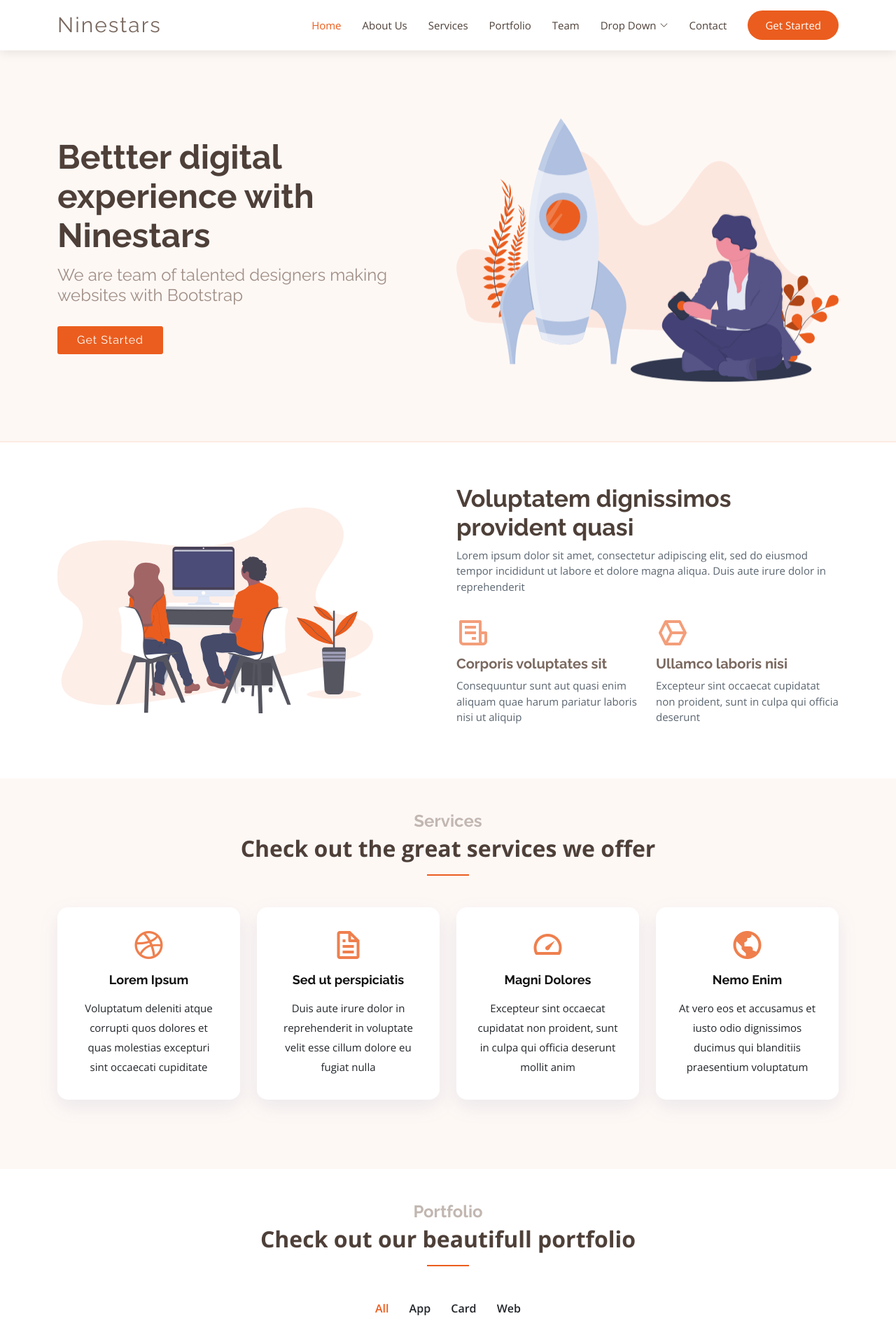
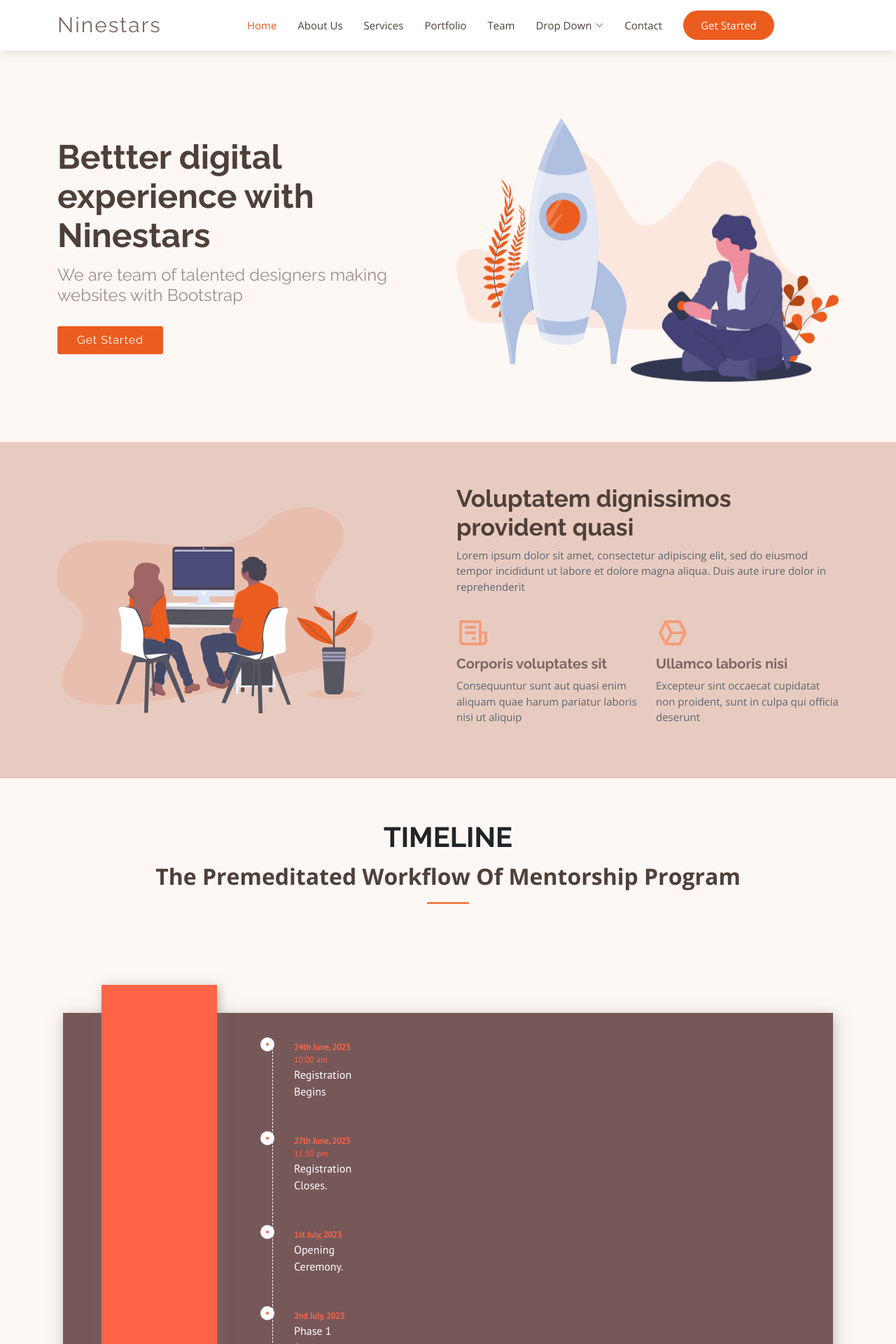
Before and after one commit to techhub-community/csoc_platform, a Django app: template templates/index.html in a window 1280 px wide. Shown: the top 1920 px of the page at 70% size. Run offline with Django 3.2, Linux system fonts and the light colour scheme; the template is opened without the code that fills it, so the values that code supplies are empty; some libraries are stand-ins or nearby versions.

Commit message:
timeline updated

```diff
--- a/templates/index.html
+++ b/templates/index.html
@@ -26,6 +26,8 @@
 
   <!-- Template Main CSS File -->
   <link href="assets/css/style.css" rel="stylesheet">
+ <!--Timeline css-->
+  <link rel="stylesheet" href="timeline.css">
 
   <!-- =======================================================
   * Template Name: Ninestars
@@ -134,9 +136,104 @@
       </div>
     </section><!-- End About Section -->
 
+
+<!--TIMELINE SECTION-->
+
+<section id="services" class="services section-bg">
+  <div class="container" data-aos="fade-up">
+
+    <div class="section-title">
+      <h1><b>TIMELINE</b></h1>
+      <p>The Premeditated Workflow Of Mentorship Program</p>
+    </div>
+    <div class="container-timeline">
+
+      <div class="box">
+        <div class="container-3">
+          <span class="icon"><i class="fa fa-search"></i></span>
+          <!--<input type="search" id="search" placeholder="Search..." />-->
+        </div>
+      </div>
+
+      <div class="leftbox">
+        <nav>
+          <a id="dashboard"><i class="fas fa-tachometer-alt"></i></a>
+          <a id="profile"> <i class="fas fa-user"></i> </a>
+          <a id="settings"> <i class="fas fa-cog"></i> </a>
+          <a id="messages"> <i class="fas fa-comments"></i> </a>
+          <a id="notification"> <i class="fas fa-bell"></i> </a>
+        </nav>
+      </div>
+      <div class="rightbox">
+        <div class="rb-container">
+          <ul class="rb">
+            <li class="rb-item" ng-repeat="itembx">
+              <div class="timestamp">
+                <b>24th June, 2023</b><b></b><br> 10:00 am
+              </div>
+              <div class="item-title">Registration Begins</div>
+
+            </li>
+            <li class="rb-item" ng-repeat="itembx">
+              <div class="timestamp">
+                <b>27th June, 2023</b><br> 11:30 pm
+              </div>
+              <div class="item-title">Registration Closes.</div>
+
+            </li>
+
+            <li class="rb-item" ng-repeat="itembx">
+              <div class="timestamp">
+                <b>1st July, 2023</b><br>
+              </div>
+              <div class="item-title">Opening Ceremony.</div>
+
+            </li>
+
+            <li class="rb-item" ng-repeat="itembx">
+              <div class="timestamp">
+                <b>2nd July, 2023</b><br>
+              </div>
+              <div class="item-title">Phase 1 Begins.</div>
+
+            </li>
+
+
+            <li class="rb-item" ng-repeat="itembx">
+              <div class="timestamp">
+                <b>31st Aug, 2023</b><br>
+              </div>
+              <div class="item-title">Phase 1 ends.<br><br></div>
+
+            </li>
+
+
+            <li class="rb-item" ng-repeat="itembx">
+              <div class="timestamp">
+                <b>Will Be Updated Soon</b><br>
+              </div>
+              <div class="item-title">Phase 2  (Locked)    <svg xmlns="http://www.w3.org/2000/svg" fill="#ffffff" width="24" height="24" viewBox="0 0 24 24"><path d="M18 10v-4c0-3.313-2.687-6-6-6s-6 2.687-6 6v4h-3v14h18v-14h-3zm-5 7.723v2.277h-2v-2.277c-.595-.347-1-.984-1-1.723 0-1.104.896-2 2-2s2 .896 2 2c0 .738-.404 1.376-1 1.723zm-5-7.723v-4c0-2.206 1.794-4 4-4 2.205 0 4 1.794 4 4v4h-8z"/></svg></div>
+
+            </li>
+
+          </ul>
+
+        </div>
+      </div>
+    </div>
+
+
+
+</div>
+</section>
+
     <!-- ======= Services Section ======= -->
+    <!--
     <section id="services" class="services section-bg">
       <div class="container" data-aos="fade-up">
+
+
+
 
         <div class="section-title">
           <h2>Services</h2>
@@ -179,7 +276,8 @@
         </div>
 
       </div>
-    </section><!-- End Services Section -->
+    </section> -->
+    <!-- End Services Section -->
 
     <!-- ======= Portfolio Section ======= -->
     <section id="portfolio" class="portfolio">
--- /dev/null
+++ b/templates/timeline.css
@@ -0,0 +1,135 @@
+@import url("https://fonts.googleapis.com/css2?family=PT+Sans&display=swap");
+
+body {
+  background: #e8cbc0;
+}
+
+.container-timeline {
+  background: #775858;
+  width: 1100px;
+  height: 800px;
+  margin: 0 auto;
+  position: relative;
+  margin-top: 10%;
+  box-shadow: 2px 5px 20px rgba(119, 119, 119, 0.5);
+}
+
+.leftbox {
+  top: -5%;
+  left: 5%;
+  position: absolute;
+  width: 15%;
+  height: 110%;
+  background-color: #FF6347;
+  box-shadow: 3px 3px 15px rgba(119, 119, 119, 0.5);
+}
+
+nav {
+  margin: 2.6em auto;
+}
+
+nav a {
+  list-style: none;
+  padding: 35px;
+  color: #232931;
+  font-size: 1.1em;
+  display: block;
+  transition: all 0.5s ease-in-out;
+}
+
+.rightbox {
+  padding: 0em 34rem 0em 0em;
+  height: 100%;
+}
+
+.rb-container {
+  font-family: "PT Sans", sans-serif;
+  width: 50%;
+  margin: auto;
+  display: block;
+  position: relative;
+}
+
+.rb-container ul.rb {
+  margin: 2.5em 0;
+  padding: 0;
+  display: inline-block;
+}
+
+.rb-container ul.rb li {
+  list-style: none;
+  margin: auto;
+  margin-left: 10em;
+  min-height: 50px;
+  border-left: 1px dashed #fff;
+  padding: 0 0 50px 30px;
+  position: relative;
+}
+
+.rb-container ul.rb li:last-child {
+  border-left: 0;
+}
+
+.rb-container ul.rb li::before {
+  position: absolute;
+  left: -18px;
+  top: -5px;
+  content: " ";
+  border: 8px solid rgba(255, 255, 255, 1);
+  border-radius: 500%;
+  background:  #FF6347;
+  height: 20px;
+  width: 20px;
+  transition: all 500ms ease-in-out;
+}
+
+.rb-container ul.rb li:hover::before {
+  border-color: #232931;
+  transition: all 1000ms ease-in-out;
+}
+
+ul.rb li .timestamp {
+  color:  #FF6347;
+  position: relative;
+  width: 100px;
+  font-size: 12px;
+}
+
+.item-title {
+  color: #fff;
+}
+
+.container-3 {
+  width: 5em;
+  vertical-align: right;
+  white-space: nowrap;
+  position: absolute;
+}
+
+.container-3 input#search {
+  width: 150px;
+  height: 30px;
+  background: #fbfbfb;
+  border: none;
+  font-size: 10pt;
+  color: #262626;
+  -webkit-border-radius: 5px;
+  -moz-border-radius: 5px;
+  border-radius: 5px;
+  margin: 0.9em 0 0 28.5em;
+  box-shadow: 3px 3px 15px rgba(119, 119, 119, 0.5);
+}
+
+.container-3 .icon {
+  margin: 1.3em 3em 0 31.5em;
+  position: absolute;
+  width: 150px;
+  height: 30px;
+  z-index: 1;
+  color: #4f5b66;
+}
+/*
+input::placeholder {
+  padding: 50em 50em 10em 10em;
+  color: #681308;
+}*/
```
